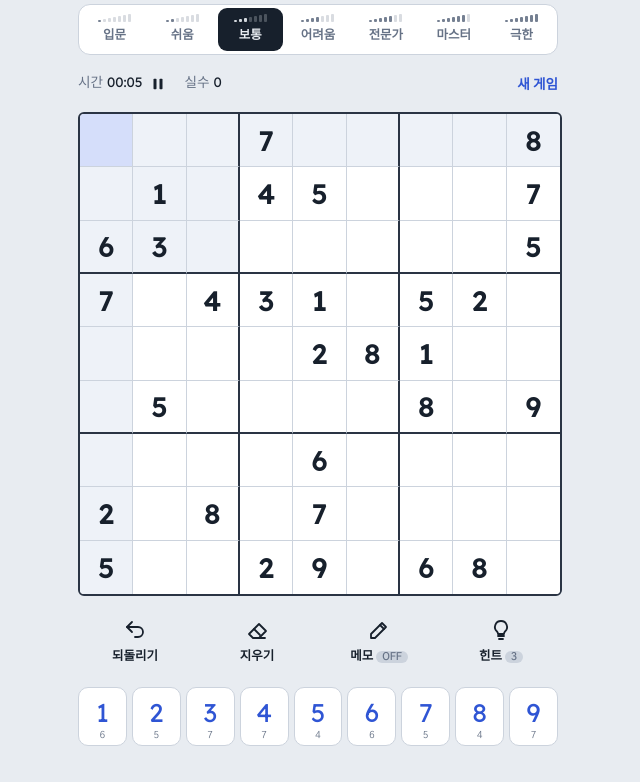
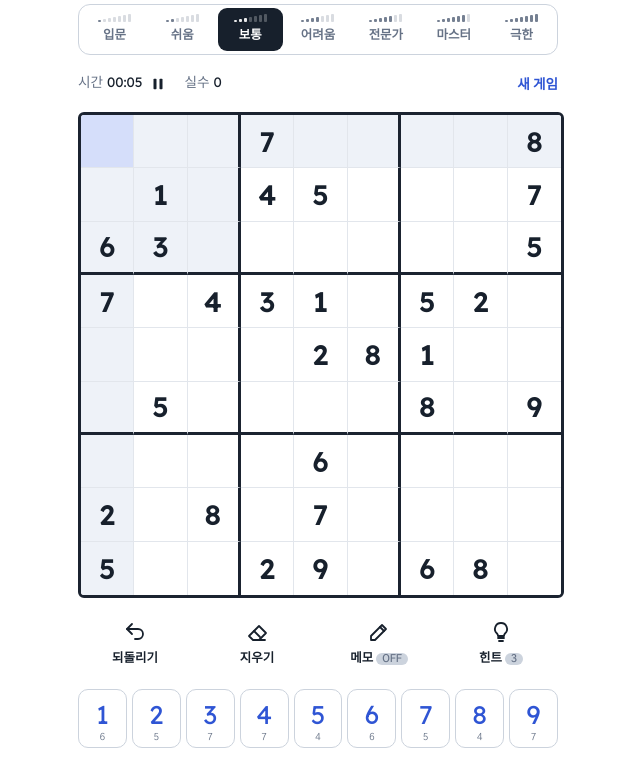
Before and after one commit to jeonsm1125/sudoku, a plain HTML site: page index.html in a window 1280 px wide. Shown: the part 66-848 px from the top of the page, without its empty margins (322-962 px from the left). Drawn offline with Linux system fonts and the light colour scheme.

Commit message:
style: 흰 배경, 3×3 박스 경계선 진하게·칸 사이 선 연하게
- 페이지 배경 흰색 (theme-color·manifest 동일)
- 박스 경계선 2px → 3px, 칸 사이 선은 별도 연한 색 토큰
- 서비스 워커 캐시 sudoku-v3

Co-Authored-By: Claude Opus 5.5 <noreply@anthropic.com>

```diff
--- a/index.html
+++ b/index.html
@@ -5,7 +5,7 @@
 <meta name="viewport" content="width=device-width, initial-scale=1, viewport-fit=cover">
 <title>스도쿠</title>
 <meta name="description" content="입문부터 극한까지 7단계 난이도의 클래식 9×9 스도쿠">
-<meta name="theme-color" content="#E8ECF1" media="(prefers-color-scheme: light)">
+<meta name="theme-color" content="#FFFFFF" media="(prefers-color-scheme: light)">
 <meta name="theme-color" content="#10141B" media="(prefers-color-scheme: dark)">
 <link rel="manifest" href="manifest.webmanifest">
 <link rel="icon" href="icons/icon-192.png" type="image/png">
@@ -27,12 +27,14 @@ img { max-width: 100%; }
 <style>
 /* 레이아웃: 한 화면 앱. 위 상태줄 → 정사각 판 → 도구 줄 → 숫자 패드, 폭은 판 기준 최대 480px */
 :root {
-  --bg: #E8ECF1;
+  --bg: #FFFFFF;
   --surface: #FFFFFF;
   --ink: #17202C;
   --muted: #667286;
   --line: #CCD3DD;
   --line-strong: #2A3444;
+  --grid-thin: #E2E6EC;   /* 칸 사이 선 */
+  --grid-thick: #1B2330;  /* 3×3 박스 경계선 */
   --accent: #2F55D4;
   --accent-ink: #FFFFFF;
   --accent-soft: #D5DEFA;
@@ -48,14 +50,14 @@ img { max-width: 100%; }
 @media (prefers-color-scheme: dark) {
   :root:not([data-theme="light"]) {
     --bg: #10141B; --surface: #19202A; --ink: #E5E9F0; --muted: #8B96A8;
-    --line: #2C3544; --line-strong: #8D98AA; --accent: #7F9CFF; --accent-ink: #0E1320;
+    --line: #2C3544; --line-strong: #8D98AA; --grid-thin: #29313D; --grid-thick: #A9B3C4; --accent: #7F9CFF; --accent-ink: #0E1320;
     --accent-soft: #263257; --peer: #1F2733; --same: #31406A; --error: #FF7B72;
     --error-soft: #3A1F1F; --hint: #4FD1A8; color-scheme: dark;
   }
 }
 :root[data-theme="dark"] {
   --bg: #10141B; --surface: #19202A; --ink: #E5E9F0; --muted: #8B96A8;
-  --line: #2C3544; --line-strong: #8D98AA; --accent: #7F9CFF; --accent-ink: #0E1320;
+  --line: #2C3544; --line-strong: #8D98AA; --grid-thin: #29313D; --grid-thick: #A9B3C4; --accent: #7F9CFF; --accent-ink: #0E1320;
   --accent-soft: #263257; --peer: #1F2733; --same: #31406A; --error: #FF7B72;
   --error-soft: #3A1F1F; --hint: #4FD1A8; color-scheme: dark;
 }
@@ -109,18 +111,18 @@ h1 small { font-weight: 400; font-size: .8rem; color: var(--muted); letter-spaci
 .board-wrap { position: relative; }
 .board {
   display: grid; grid-template-columns: repeat(9, 1fr); aspect-ratio: 1; width: 100%; max-width: 100%;
-  background: var(--surface); border: 2px solid var(--line-strong); border-radius: 6px; overflow: hidden;
+  background: var(--surface); border: 3px solid var(--grid-thick); border-radius: 6px; overflow: hidden;
   user-select: none;
 }
 .cell {
   position: relative; border: 0; margin: 0; padding: 0; background: var(--surface); color: var(--ink);
-  border-right: 1px solid var(--line); border-bottom: 1px solid var(--line);
+  border-right: 1px solid var(--grid-thin); border-bottom: 1px solid var(--grid-thin);
   font-family: var(--font-digit); font-size: clamp(1.2rem, 5.6vw, 1.75rem); font-weight: 300;
   display: grid; place-items: center; cursor: pointer; aspect-ratio: 1;
 }
 .cell:nth-child(9n) { border-right: 0; }
-.cell.c2, .cell.c5 { border-right: 2px solid var(--line-strong); }
-.cell.r2, .cell.r5 { border-bottom: 2px solid var(--line-strong); }
+.cell.c2, .cell.c5 { border-right: 3px solid var(--grid-thick); }
+.cell.r2, .cell.r5 { border-bottom: 3px solid var(--grid-thick); }
 .cell.r8 { border-bottom: 0; }
 .cell:focus-visible { outline: 2px solid var(--accent); outline-offset: -3px; z-index: 1; }
 .cell.peer { background: var(--peer); }
--- a/sw.js
+++ b/sw.js
@@ -1,5 +1,5 @@
 // 오프라인 실행용 서비스 워커. 파일을 고치면 CACHE 버전을 올려야 새 파일이 반영된다.
-const CACHE = 'sudoku-v2';
+const CACHE = 'sudoku-v3';
 const SHELL = ['./', './index.html', './manifest.webmanifest', './icons/icon-192.png', './icons/icon-512.png', './icons/apple-touch-icon.png'];
 
 self.addEventListener('install', e => {
```
Also changed, not shown: manifest.webmanifest.
